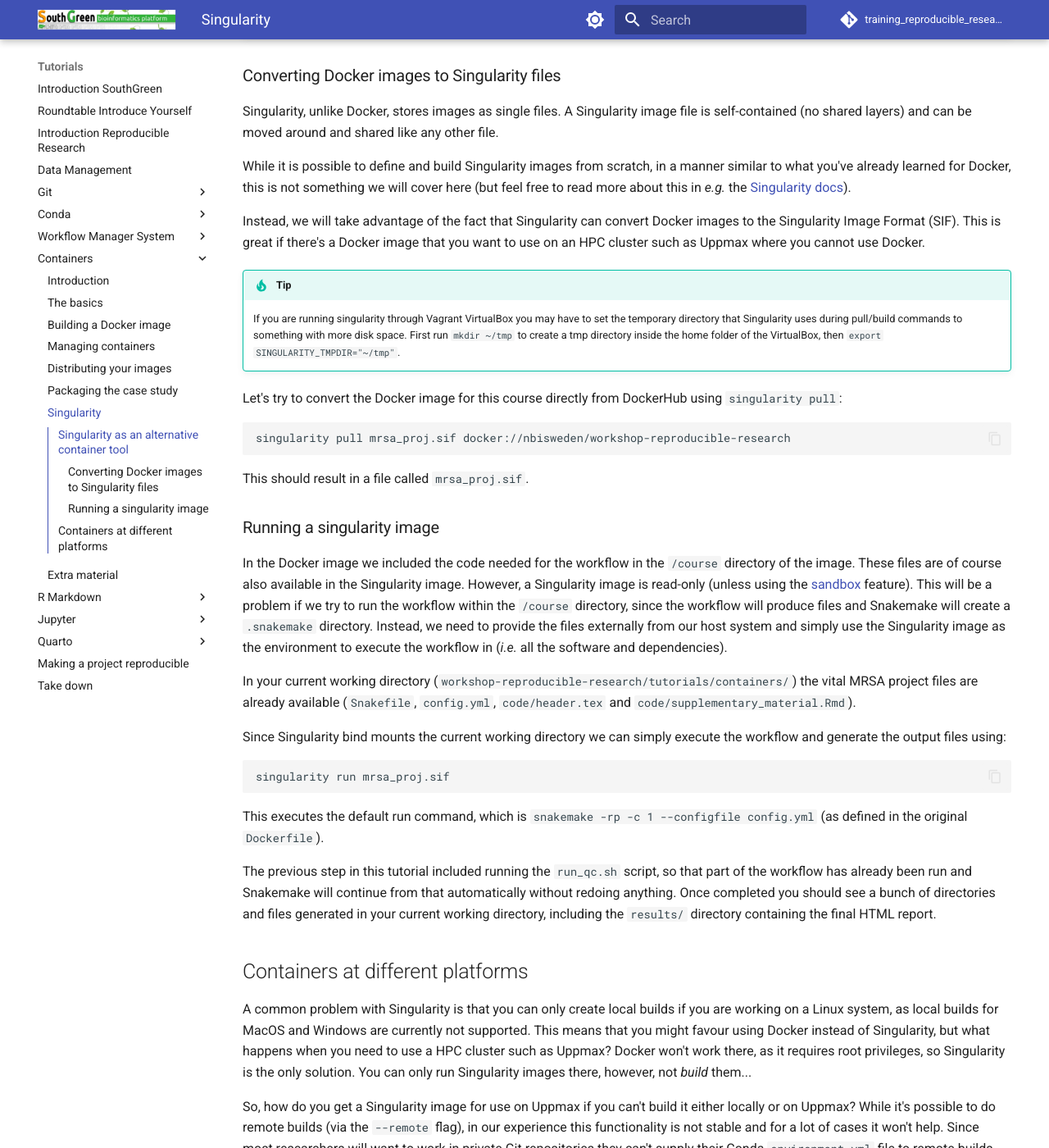
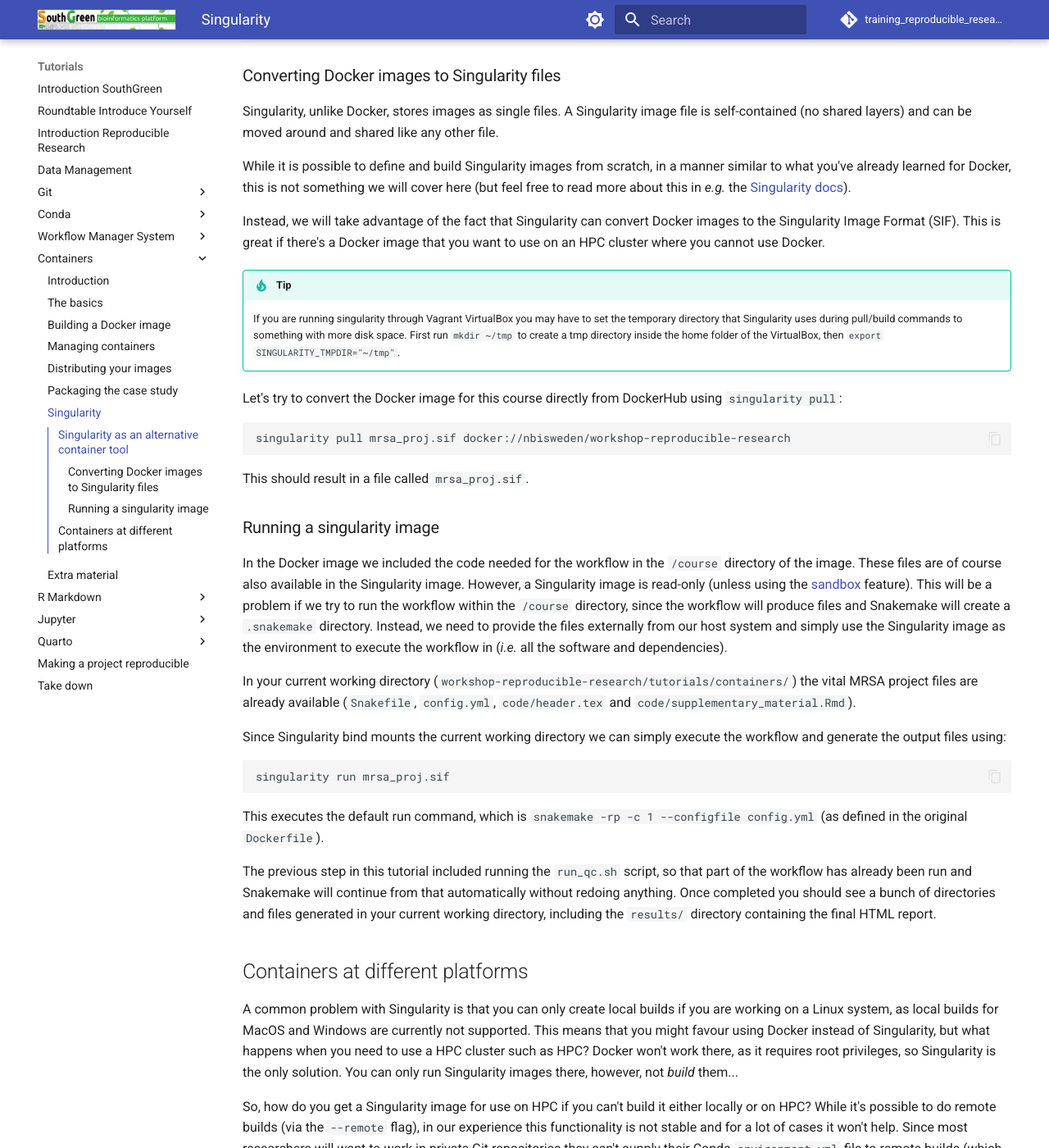
Before and after one commit to SouthGreenPlatform/training_reproducible_research, an MkDocs documentation site: the page built from docs/pages/containers/containers-7-singularity.md, in a window 1280 px wide and 1400 px high, scrolled down 593 px. Shown: the whole window at 82% size. Built offline with MkDocs 1.6.1 and Material for MkDocs 9.7.7, drawn with Linux system fonts in a browser that asks for light colours; comment, search, counter and statistics services are not loaded; some of the changed text lies outside the part shown.

Commit message:
changing Uppmax to HPC

```diff
--- a/docs/pages/containers/containers-7-singularity.md
+++ b/docs/pages/containers/containers-7-singularity.md
@@ -8,12 +8,12 @@ permissions so that you do not gain access to additional resources while inside
 the container.
 
 Here we give a brief introduction to Singularity and specifically how it can be
-used on HPC clusters such as Uppmax.
+used on HPC clusters.
 
 If you want to read more, here are some additional resources:
 
 * [Singularity docs](https://sylabs.io/guides/master/user-guide/)
-* [Uppmax Singularity user guide](
+* [HPC Singularity user guide](
   https://www.uppmax.uu.se/support/user-guides/singularity-user-guide/)
 
 !!! Info "Singularity and Apptainer"
@@ -34,7 +34,7 @@ we will cover here (but feel free to read more about this in _e.g._ the
 
 Instead, we will take advantage of the fact that Singularity can convert Docker
 images to the Singularity Image Format (SIF). This is great if there's a Docker
-image that you want to use on an HPC cluster such as Uppmax where you cannot use
+image that you want to use on an HPC cluster where you cannot use
 Docker.
 
 !!! Tip
@@ -93,12 +93,12 @@ A common problem with Singularity is that you can only create local builds if
 you are working on a Linux system, as local builds for MacOS and Windows are
 currently not supported. This means that you might favour using Docker instead
 of Singularity, but what happens when you need to use a HPC cluster such as
-Uppmax? Docker won't work there, as it requires root privileges, so Singularity
+HPC? Docker won't work there, as it requires root privileges, so Singularity
 is the only solution. You can only run Singularity images there, however, not
 *build* them...
 
-So, how do you get a Singularity image for use on Uppmax if you can't build it
-either locally or on Uppmax? While it's possible to do remote builds (via the
+So, how do you get a Singularity image for use on HPC if you can't build it
+either locally or on HPC? While it's possible to do remote builds (via the
 `--remote` flag), in our experience this functionality is not stable and for a
 lot of cases it won't help. Since most researchers will want to work in private
 Git repositories they can't supply their Conda `environment.yml` file to remote
```
Also changed, not shown: docs/pages/containers/containers-1-introduction.md (+2 -2 lines).
